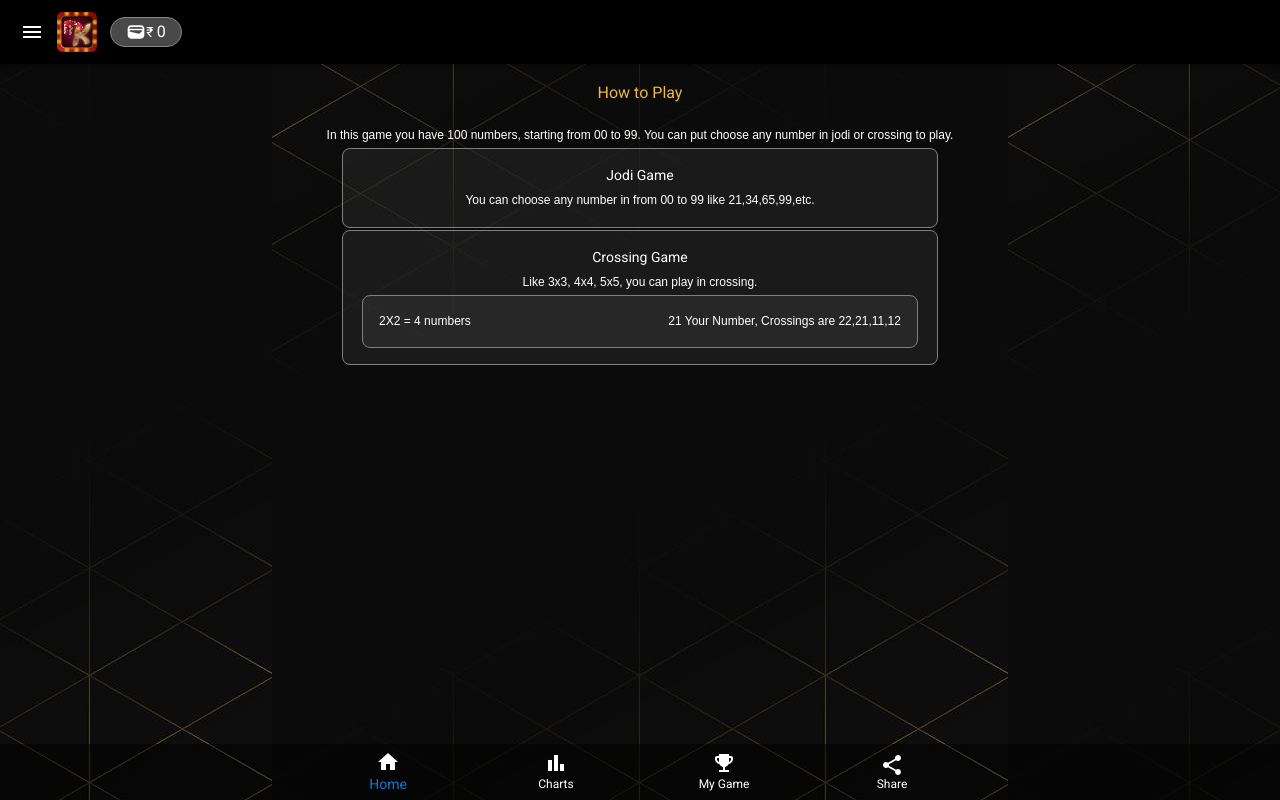
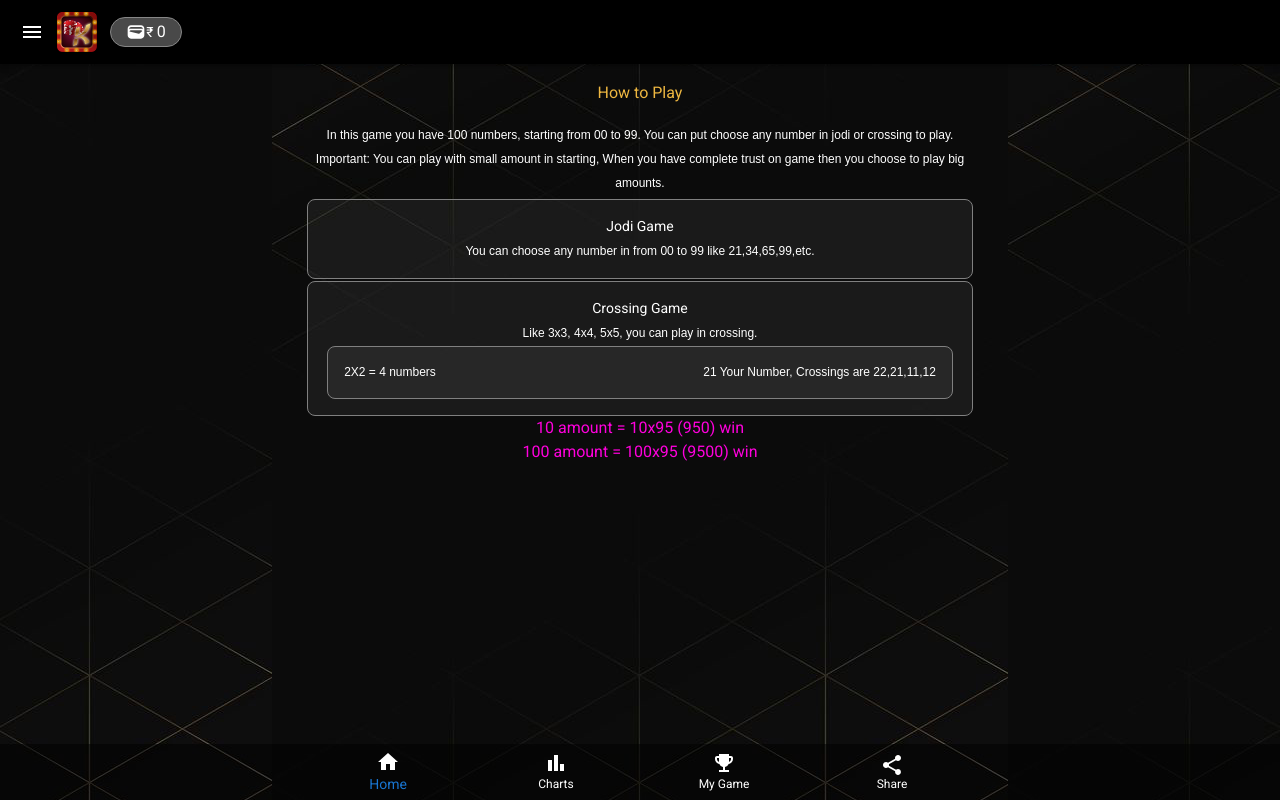
Before and after one commit to cyberspacemedia/kismet, a React (Create React App) app: page /howtoplay in a window 1280 px wide. Built offline with nearby package versions, Linux system fonts and the light colour scheme.

Commit message:
How to play updated

```diff
--- a/src/components/dashboard/Appcomp/Howtoplay.jsx
+++ b/src/components/dashboard/Appcomp/Howtoplay.jsx
@@ -10,10 +10,14 @@ function Howtoplay() {
             <Box sx={{ m: 2, textAlign: "center" }}>
                 <Typography variant="h6">How to Play</Typography>
             </Box>
-            <Box>
+            <Box sx={{ width: "95%", margin: "auto" }}>
                 <Typography variant="caption">
                     In this game you have 100 numbers, starting from 00 to 99.
                     You can put choose any number in jodi or crossing to play.
+                    <br />
+                    <span>Important:</span> You can play with small amount in
+                    starting, When you have complete trust on game then you
+                    choose to play big amounts.
                 </Typography>
             </Box>
             <Paper
@@ -26,7 +30,7 @@ function Howtoplay() {
                         alpha(theme.palette.grey[500], 0.1),
                     width: "95%", // Adjust width to 95%
                     textAlign: "center", // Align center horizontally
-                    margin: "2px auto 0", // Center horizontally
+                    margin: "5px auto 0", // Center horizontally
                 }}
             >
                 <Typography variant="subtitle2"> Jodi Game</Typography>
@@ -92,6 +96,11 @@ function Howtoplay() {
                     </Grid>
                 </Paper>
             </Paper>
+
+            <Box>
+                10 amount = 10x95 (950) win <br />
+                100 amount = 100x95 (9500) win
+            </Box>
         </Layout>
     );
 }
```
